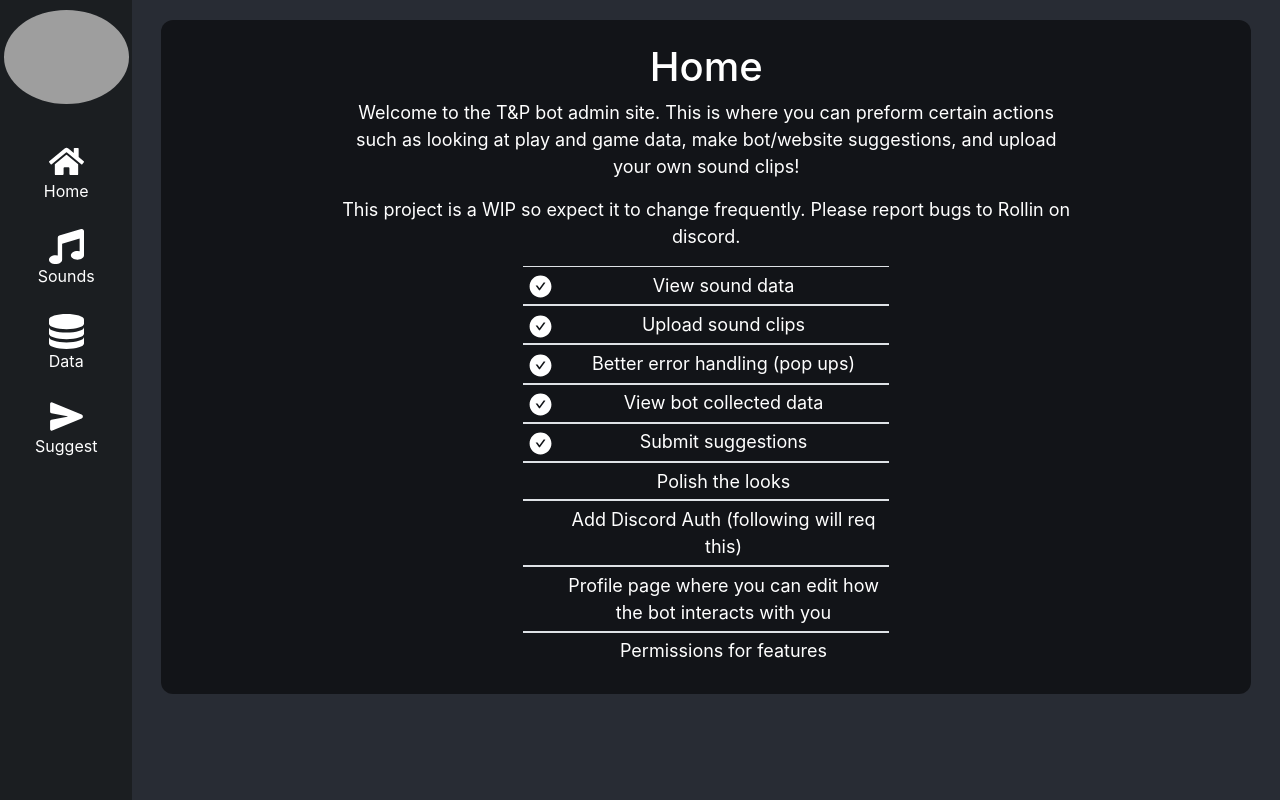
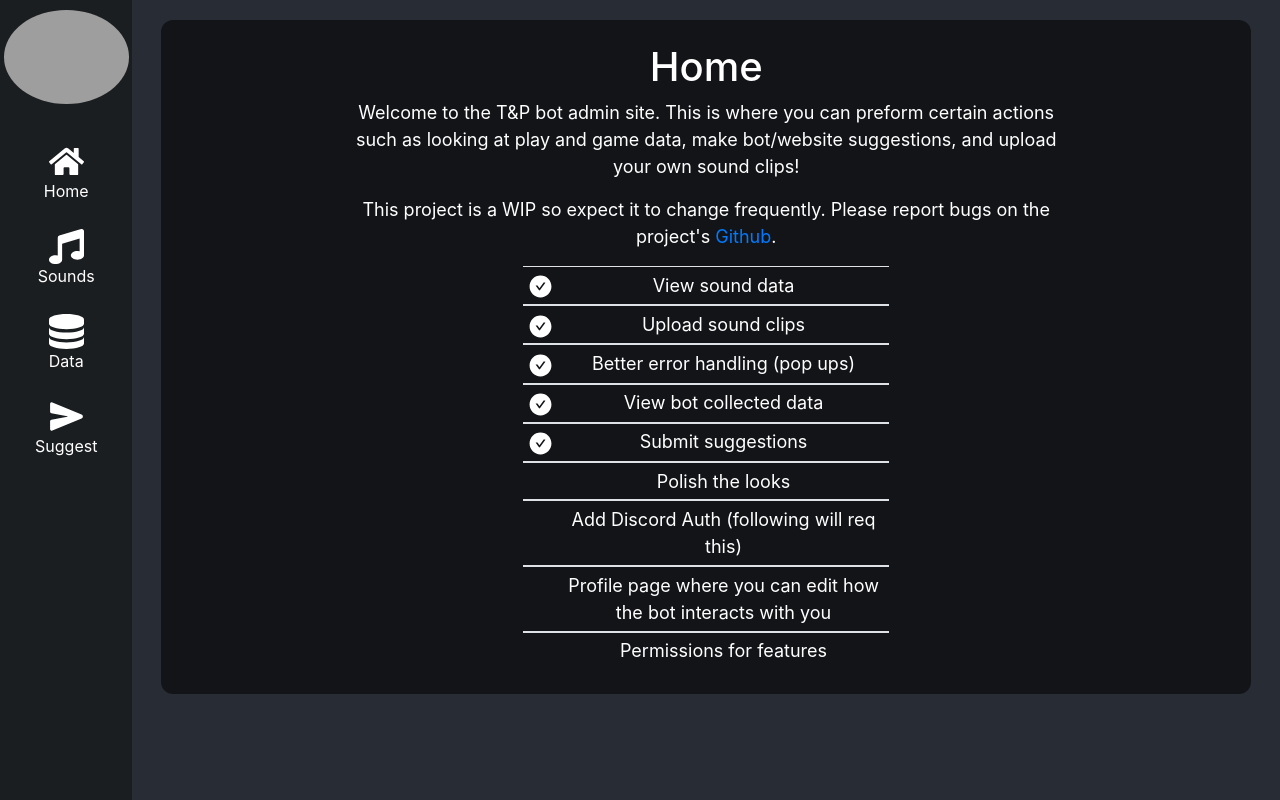
Before and after one commit to BenPVandenberg/TaP-Discord-Bot, a React (Create React App) app in the folder envy/: page / in a window 1280 px wide. Built offline with nearby package versions, Linux system fonts and the light colour scheme; grey boxes are pictures that could not be loaded.

Commit message:
datatable now reusable component

```diff
--- a/envy/src/App.tsx
+++ b/envy/src/App.tsx
@@ -43,7 +43,6 @@ const useStyles = makeStyles((theme) => ({
         justifyContent: "center",
         fontSize: "18px",
         marginLeft: "132.48px" /* SAME AS .navWrapper width */,
-        paddingTop: "20px",
     },
     navWrapper: {
         background: "#1b1e21",
@@ -61,6 +60,8 @@ const useStyles = makeStyles((theme) => ({
         paddingRight: "5%",
         paddingTop: "2%",
         paddingBottom: "25px",
+        marginTop: "20px",
+        marginBottom: "20px",
         width: "95%",
         borderRadius: "0.75rem 0.75rem 0.75rem 0.75rem",
         background: "rgba(0, 0, 0, 0.54)",
--- a/envy/src/Components/DataTable.tsx
+++ b/envy/src/Components/DataTable.tsx
@@ -6,42 +6,44 @@ import TableContainer from "@material-ui/core/TableContainer";
 import TableHead from "@material-ui/core/TableHead";
 import TableRow from "@material-ui/core/TableRow";
 
-interface GameLog {
-    userID: number;
-    username: string;
-    game: string;
-    start: Date;
-    end: Date | null;
+interface TableProps {
+    className: string;
 }
 
-export default function DataTable(props: {
-    gameLogs: GameLog[];
-    className: string;
+interface Column {
+    title: string;
+    width: string;
+    value: string;
+}
+
+export default function GameLogTable(props: {
+    table: TableProps;
+    columns: Column[];
+    rows: any[];
 }) {
     return (
-        <TableContainer className={props.className} component={Paper}>
+        <TableContainer className={props.table.className} component={Paper}>
             <Table size="small">
                 <colgroup>
-                    <col style={{ width: "20%" }} />
-                    <col style={{ width: "40%" }} />
-                    <col style={{ width: "20%" }} />
-                    <col style={{ width: "20%" }} />
+                    {props.columns.map((col, index) => (
+                        <col key={index} style={{ width: col.width }} />
+                    ))}
                 </colgroup>
                 <TableHead>
                     <TableRow>
-                        <TableCell>Username</TableCell>
-                        <TableCell>Game</TableCell>
-                        <TableCell>Start</TableCell>
-                        <TableCell>End</TableCell>
+                        {props.columns.map((col, index) => (
+                            <TableCell key={index}>{col.title}</TableCell>
+                        ))}
                     </TableRow>
                 </TableHead>
                 <TableBody>
-                    {props.gameLogs.slice(0, 50).map((row, index) => (
+                    {props.rows.map((row, index) => (
                         <TableRow key={index}>
-                            <TableCell scope="row">{row.username}</TableCell>
-                            <TableCell>{row.game}</TableCell>
-                            <TableCell>{row.start}</TableCell>
-                            <TableCell>{row.end}</TableCell>
+                            {props.columns.map((col, index2) => (
+                                <TableCell key={index2}>
+                                    {row[col.value]}
+                                </TableCell>
+                            ))}
                         </TableRow>
                     ))}
                 </TableBody>
--- a/envy/src/Components/SoundTable.tsx
+++ /dev/null
@@ -1,74 +0,0 @@
-import Paper from "@material-ui/core/Paper";
-import { makeStyles } from "@material-ui/core/styles";
-import Table from "@material-ui/core/Table";
-import TableBody from "@material-ui/core/TableBody";
-import TableCell from "@material-ui/core/TableCell";
-import TableContainer from "@material-ui/core/TableContainer";
-import TableHead from "@material-ui/core/TableHead";
-import TableRow from "@material-ui/core/TableRow";
-import React from "react";
-
-const useStyles = makeStyles((theme) => {
-    return {
-        table: {
-            minWidth: "310px",
-            maxWidth: "340px",
-        },
-    };
-});
-
-type Sound = {
-    name: string;
-    occurrences: number;
-    ownerID: number | null;
-    ownerName: string;
-};
-
-// TODO With Auth, be able to determine if the user is the owner of a song
-const isOwner = (song: string) => {
-    return false;
-};
-
-// TODO With Auth, be able to determine if the user is an admin
-const isAdmin = () => {
-    return false;
-};
-
-export default function SoundTable(props: { sounds: Sound[] }) {
-    const classes = useStyles();
-
-    return (
-        <TableContainer className={classes.table} component={Paper}>
-            <Table size="small">
-                <colgroup>
-                    <col style={{ width: "50%" }} />
-                    <col style={{ width: "15%" }} />
-                    <col style={{ width: "20%" }} />
-                    {/* <col style={{ width: '15%' }}/> */}
-                </colgroup>
-                <TableHead>
-                    <TableRow>
-                        <TableCell>Sound Name</TableCell>
-                        <TableCell align="right"># of plays</TableCell>
-                        <TableCell align="right">Owner</TableCell>
-                        {/* <TableCell align="right">Actions</TableCell> */}
-                    </TableRow>
-                </TableHead>
-                <TableBody>
-                    {props.sounds.map((row) => (
-                        <TableRow key={row.name}>
-                            <TableCell scope="row">{row.name}</TableCell>
-                            <TableCell align="right">
-                                {row.occurrences}
-                            </TableCell>
-                            <TableCell align="right">{row.ownerName}</TableCell>
-                            {isOwner(row.name) || isAdmin() ? (
-                                <TableCell align="right">Buttons</TableCell>
-                            ) : null}
-                        </TableRow>
-                    ))}
-                </TableBody>
-            </Table>
-        </TableContainer>
-    );
-}
--- a/envy/src/Pages/Data.tsx
+++ b/envy/src/Pages/Data.tsx
@@ -1,8 +1,10 @@
+import Button from "@material-ui/core/Button";
+import ButtonGroup from "@material-ui/core/ButtonGroup";
 import { makeStyles } from "@material-ui/core/styles";
+import TextField from "@material-ui/core/TextField";
+import axios from "axios";
 import React, { useState } from "react";
-import TextField from "@material-ui/core/TextField";
 import Swal from "sweetalert2";
-import axios from "axios";
 import DataTable from "../Components/DataTable";
 
 const useStyles = makeStyles((theme) => {
@@ -19,10 +21,13 @@ const useStyles = makeStyles((theme) => {
             width: "50%",
             minWidth: "165px",
         },
+        buttonGroup: {
+            marginBottom: "20px",
+        },
         dataTable: {
             margin: "auto",
             minWidth: "430px",
-            maxWidth: "975px",
+            maxWidth: "1000px",
         },
     };
 });
@@ -35,9 +40,65 @@ interface GameLog {
     end: Date | null;
 }
 
+interface VoiceLog {
+    userID: number;
+    username: string;
+    channel: string;
+    start: Date;
+    end: Date | null;
+}
+
+const gameLogCols = [
+    {
+        title: "Username",
+        width: "20%",
+        value: "username",
+    },
+    {
+        title: "Game",
+        width: "40%",
+        value: "game",
+    },
+    {
+        title: "Start",
+        width: "20%",
+        value: "start",
+    },
+    {
+        title: "End",
+        width: "20%",
+        value: "end",
+    },
+];
+
+const voiceLogCols = [
+    {
+        title: "Username",
+        width: "20%",
+        value: "username",
+    },
+    {
+        title: "Channel",
+        width: "15%",
+        value: "game",
+    },
+    {
+        title: "Start",
+        width: "32.5%",
+        value: "start",
+    },
+    {
+        title: "End",
+        width: "32.5%",
+        value: "end",
+    },
+];
+
 export default function Data() {
+    const [tableView, setTableView] = useState<"game" | "voice">("game");
     const [userId, setUserId] = useState<string>("");
     const [gameLogs, setGameLogs] = useState<GameLog[]>([]);
+    const [voiceLogs, setVoiceLogs] = useState<VoiceLog[]>([]);
 
     // this function will update the data on the visible table
     const fetchGameLogs = async () => {
@@ -53,6 +114,9 @@ export default function Data() {
         // show loading
         Swal.fire({
             title: "Loading logs from server",
+            allowOutsideClick: false,
+            allowEscapeKey: false,
+            allowEnterKey: false,
         });
         Swal.showLoading();
 
@@ -74,7 +138,9 @@ export default function Data() {
 
         // filter the data
         downloadedData = downloadedData.filter(
-            (data) => data.userID === userIdNum || data.username === userId,
+            (data) =>
+                data.userID === userIdNum ||
+                data.username.toLowerCase() === userId.toLowerCase(),
         );
 
         if (!downloadedData.length) {
--- a/envy/src/Pages/Home.tsx
+++ b/envy/src/Pages/Home.tsx
@@ -27,7 +27,7 @@ export default function Home() {
             </p>
             <p>
                 This project is a WIP so expect it to change frequently. Please
-                report bugs to Rollin on discord.
+                report bugs on the project's <a href="/suggest">Github</a>.
             </p>
             <Table
                 className="text-white w-50"
--- a/envy/src/Pages/Sounds.tsx
+++ b/envy/src/Pages/Sounds.tsx
@@ -3,15 +3,8 @@ import { makeStyles } from "@material-ui/core/styles";
 import axios from "axios";
 import { useEffect, useState } from "react";
 import Swal from "sweetalert2";
-import SoundTable from "../Components/SoundTable";
+import DataTable from "../Components/DataTable";
 import SoundUpload from "../Components/SoundUpload";
-
-type Sound = {
-    name: string;
-    occurrences: number;
-    ownerID: number | null;
-    ownerName: string;
-};
 
 const useStyles = makeStyles((theme) => {
     return {
@@ -22,8 +15,37 @@ const useStyles = makeStyles((theme) => {
         pageHeader: {
             paddingBottom: "10px",
         },
+        dataTable: {
+            minWidth: "310px",
+            maxWidth: "340px",
+        },
     };
 });
+
+type Sound = {
+    name: string;
+    occurrences: number;
+    ownerID: number | null;
+    ownerName: string;
+};
+
+const soundCols = [
+    {
+        title: "Sound Name",
+        width: "50%",
+        value: "name",
+    },
+    {
+        title: "# of plays",
+        width: "15%",
+        value: "occurrences",
+    },
+    {
+        title: "Owner",
+        width: "20%",
+        value: "ownerName",
+    },
+];
 
 export default function Sounds() {
     const [allSounds, setAllSounds] = useState<Sound[]>([]);
@@ -106,7 +128,11 @@ export default function Sounds() {
             <h1 className={classes.pageHeader}>Sounds</h1>
             <Grid container direction="row" justify="center" spacing={5}>
                 <Grid item>
-                    <SoundTable sounds={allSounds} />
+                    <DataTable
+                        table={{ className: classes.dataTable }}
+                        columns={soundCols}
+                        rows={allSounds}
+                    />
                 </Grid>
                 <Grid item>
                     <SoundUpload />
```
Lines whose indentation alone changed are shown as unchanged.
